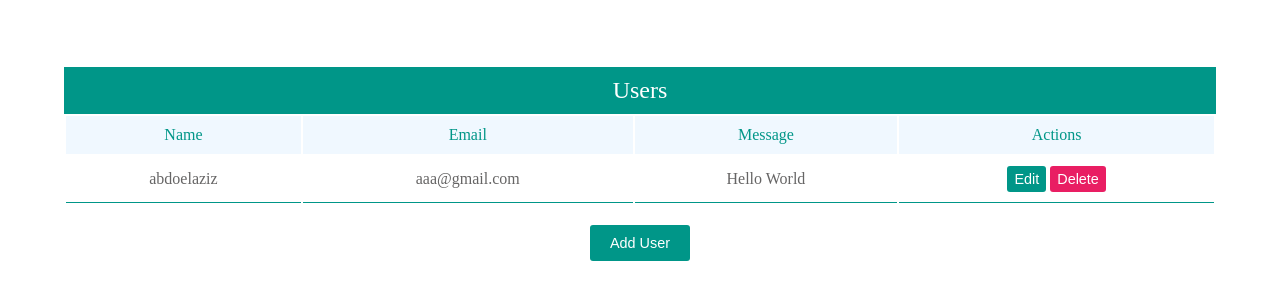
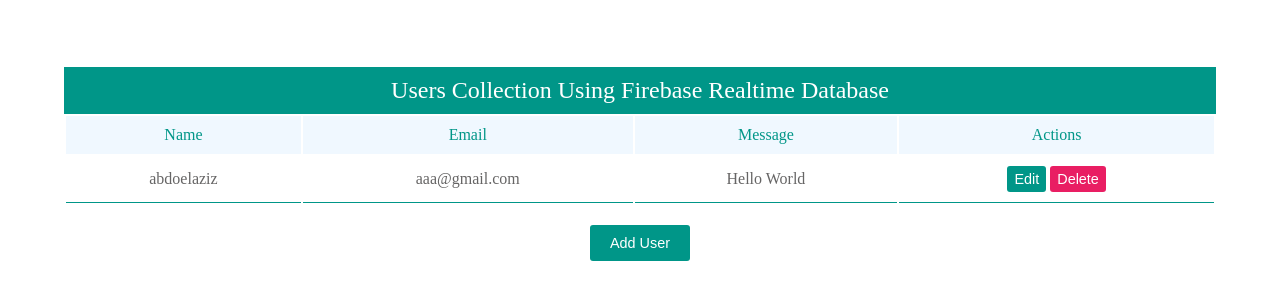
Before and after one commit to skhasancse18344/CreateUserOnFirebaseRealtimeDatabase, a plain HTML site: page index.html in a window 1280 px wide. Shown: the part 236-536 px from the top of the page. Drawn offline with Linux system fonts and the light colour scheme; no server answers.

Commit message:
[DONE] Job Task

```diff
--- a/index.html
+++ b/index.html
@@ -4,7 +4,7 @@
     <meta charset="UTF-8" />
     <meta http-equiv="X-UA-Compatible" content="IE=edge" />
     <meta name="viewport" content="width=device-width, initial-scale=1.0" />
-    <title>Crud Operation</title>
+    <title>User Collection</title>
     <link rel="stylesheet" href="style.css" />
     <script type="module" src="./main.js"></script>
   </head>
@@ -12,7 +12,7 @@
     <div class="wrapper">
       <table id="crud">
         <caption>
-          Users
+          Users Collection Using Firebase Realtime Database
         </caption>
         <thead>
           <tr>
```
